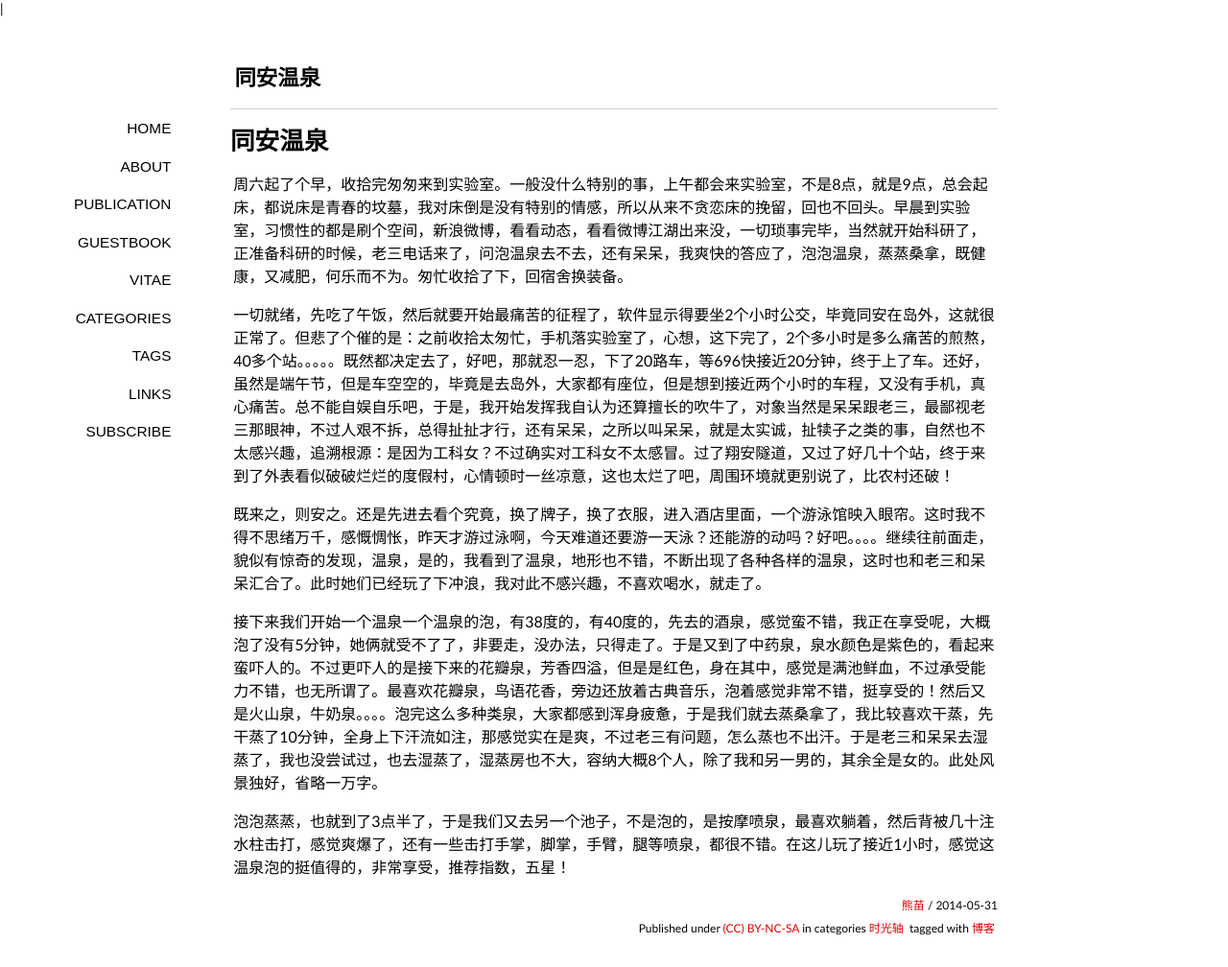
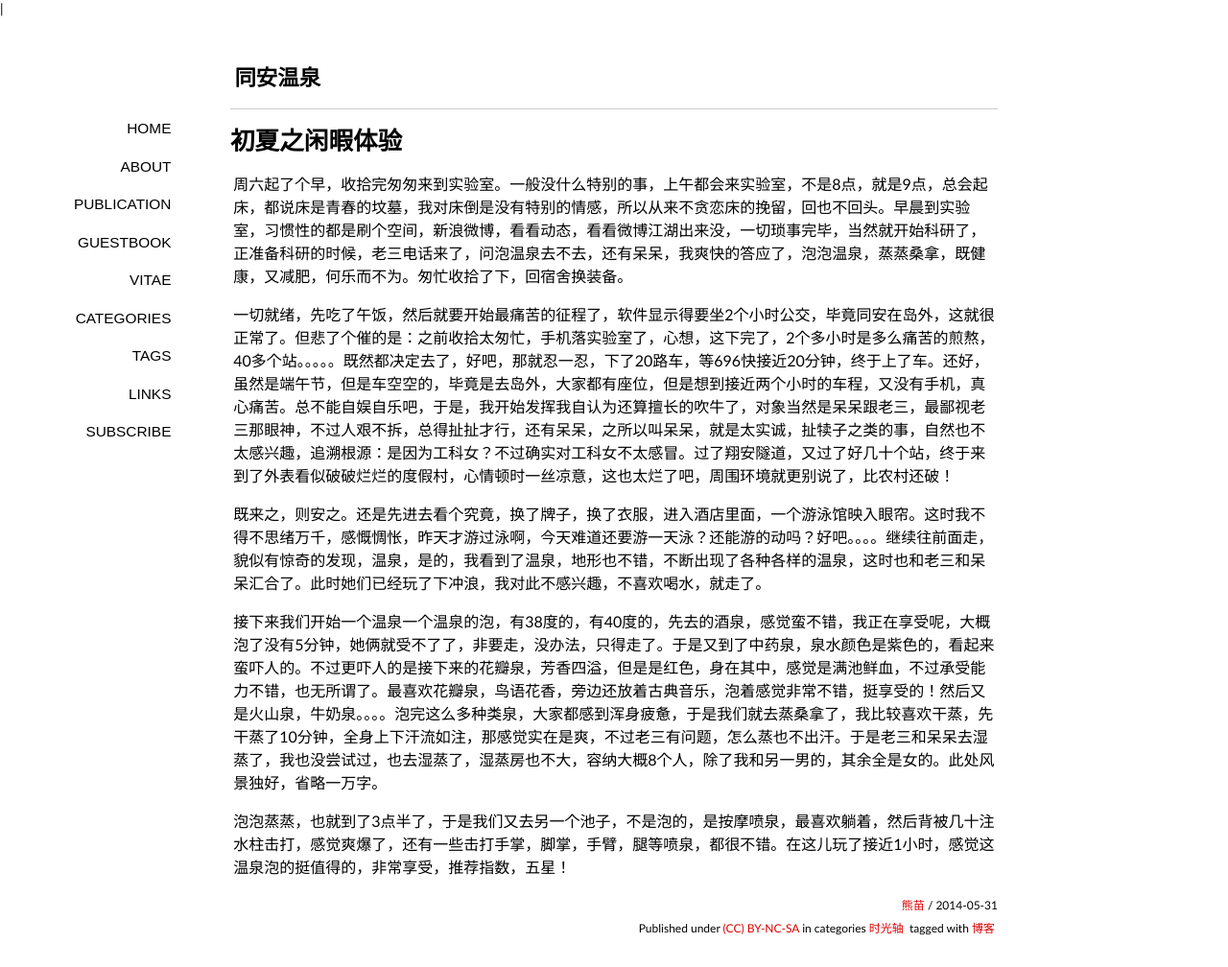
Before and after one commit to miaoxiong/blog, a Jekyll site: the page built from _posts/2014-05-31-hot-spring.md, in a window 1280 px wide. Shown: the whole page at 96% size. Built offline with Jekyll 4.4.1, drawn with Linux system fonts in a browser that asks for light colours; some web fonts are replaced; Markdown is read by kramdown in place of the engine named in the settings; comment, search, counter and statistics services are not loaded.

Commit message:
Update 2014-05-31-hot-spring.md

```diff
--- a/_posts/2014-05-31-hot-spring.md
+++ b/_posts/2014-05-31-hot-spring.md
@@ -5,7 +5,7 @@ category: 时光轴
 tags: [博客]
 ---
 
-#同安温泉
+#初夏之闲暇体验
 
 周六起了个早，收拾完匆匆来到实验室。一般没什么特别的事，上午都会来实验室，不是8点，就是9点，总会起床，都说床是青春的坟墓，我对床倒是没有特别的情感，所以从来不贪恋床的挽留，回也不回头。早晨到实验室，习惯性的都是刷个空间，新浪微博，看看动态，看看微博江湖出来没，一切琐事完毕，当然就开始科研了，正准备科研的时候，老三电话来了，问泡温泉去不去，还有呆呆，我爽快的答应了，泡泡温泉，蒸蒸桑拿，既健康，又减肥，何乐而不为。匆忙收拾了下，回宿舍换装备。
 
```
